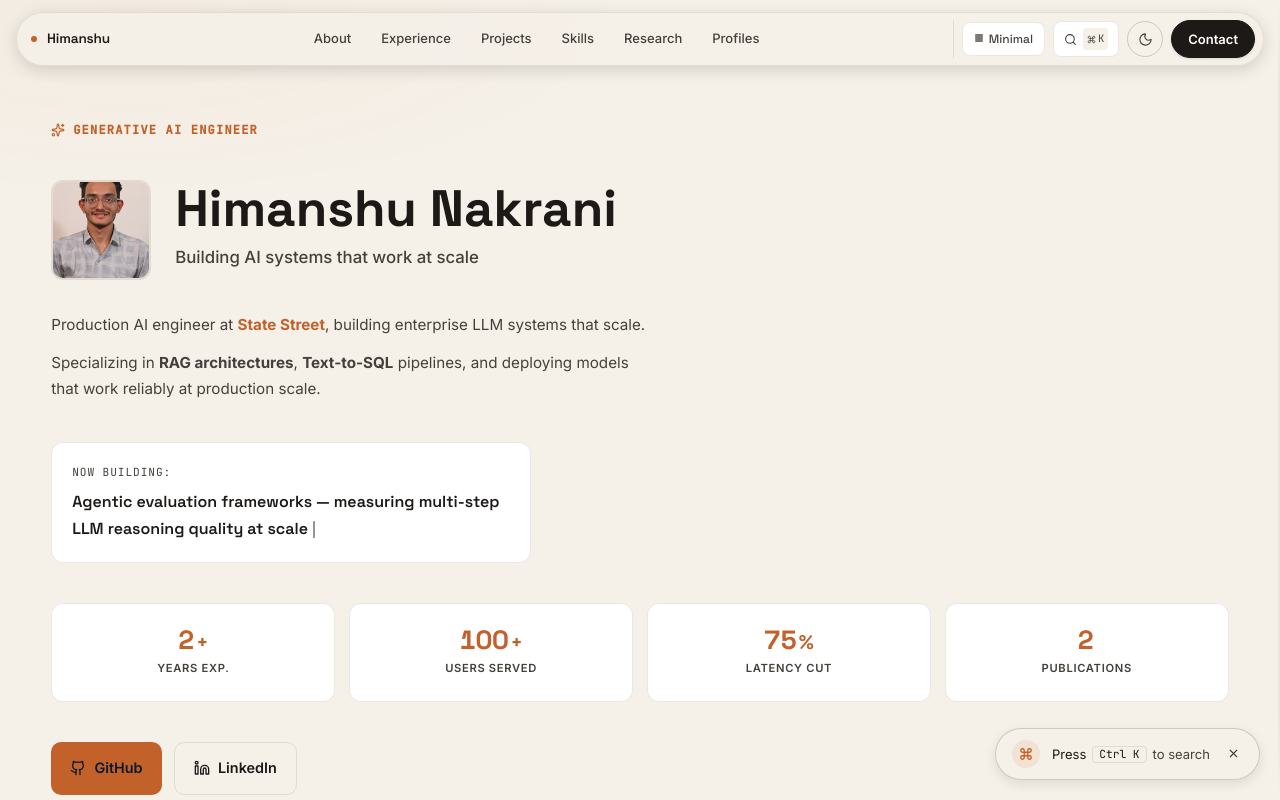
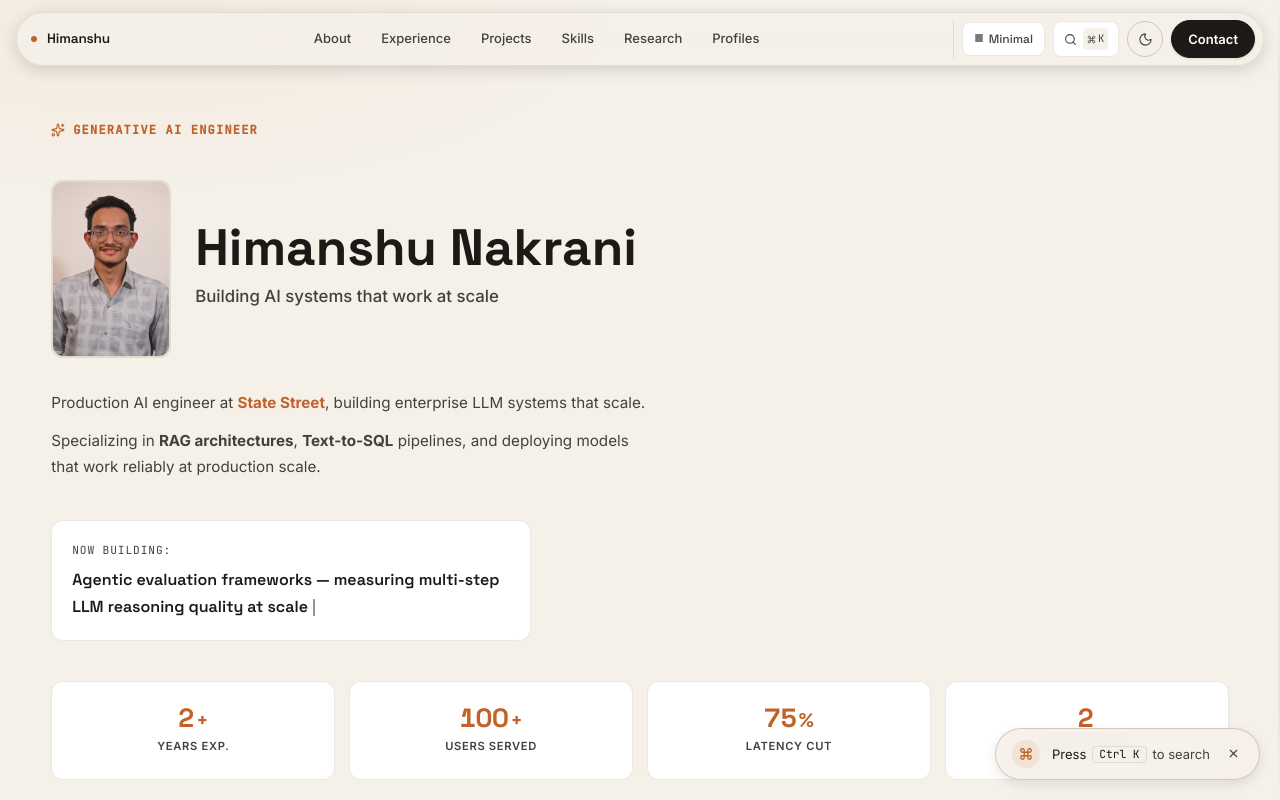
Before and after one commit to himanshu-nakrani/himanshu-nakrani.github.io, a React (Vite) app in the folder portfolio-react/: page / in a window 1280 px wide. Shown: the top 800 px of the page. Built offline with nearby package versions, Linux system fonts and the light colour scheme.

Commit message:
chore(HeroEnhanced): update GitHub contributions graph
- Refresh gh-contributions.svg with latest contribution data
- Update HeroEnhanced component styling and layout
- Maintain consistency with recent hero section improvements

```diff
--- a/portfolio-react/src/components/HeroEnhanced.jsx
+++ b/portfolio-react/src/components/HeroEnhanced.jsx
@@ -157,8 +157,7 @@ export default function HeroEnhanced() {
         >
           {/* Avatar */}
           <div style={{
-            width: 100,
-            height: 100,
+            width: 120,
             borderRadius: 12,
             border: '2px solid var(--color-border)',
             overflow: 'hidden',
@@ -170,13 +169,11 @@ export default function HeroEnhanced() {
               alt="Himanshu Nakrani"
               style={{
                 width: '100%',
-                height: '100%',
-                objectFit: 'cover',
+                height: 'auto',
                 display: 'block',
               }}
             />
           </div>
-
           {/* Name + tagline */}
           <div>
             <h1 style={{
```
Also changed, not shown: portfolio-react/public/gh-contributions.svg.
